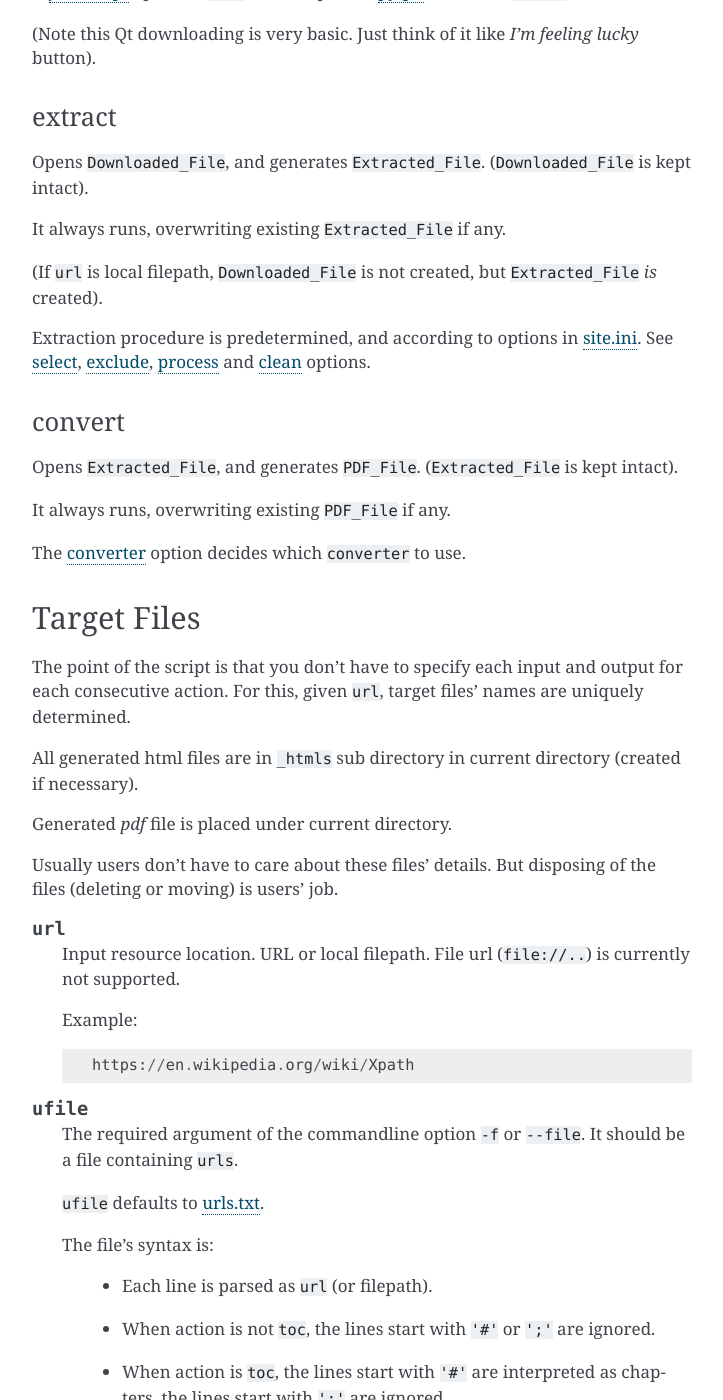
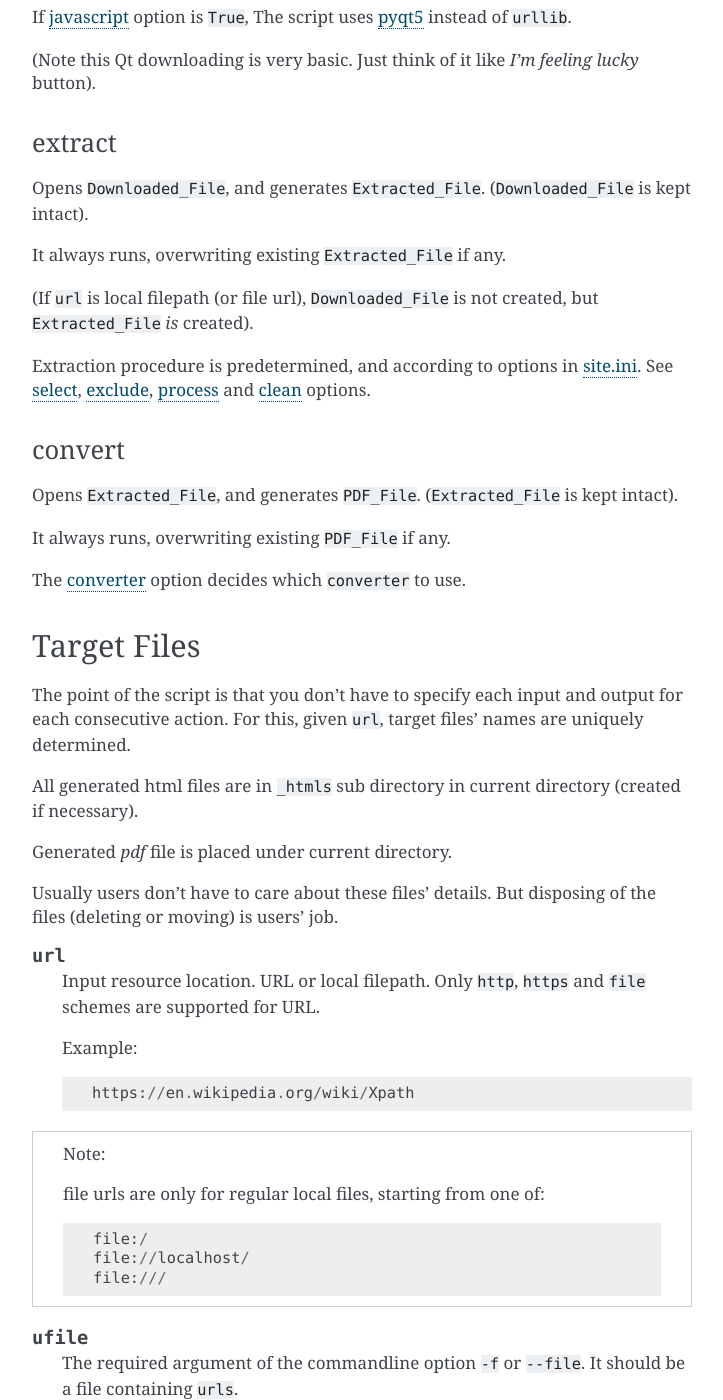
Before and after one commit to openandclose/tosixinch, a Sphinx documentation site: the page built from docs/overview.rst, in a window 1280 px wide and 1400 px high, scrolled down 1387 px. Shown: the whole window, without its empty margins (388-1111 px from the left). Built offline with Sphinx 7.4.7, drawn with Linux system fonts in a browser that asks for light colours; some of the changed text lies outside the part shown.

Commit message:
Add file url support for input

```diff
--- a/CHANGELOG.rst
+++ b/CHANGELOG.rst
@@ -45,6 +45,8 @@
 * Add add_extractors option (now only for man).
 
 * Add per-cmd hooks (pre_percmds and post_percmds).
+
+* Add file url support for input.
 
 **Remove:**
 
--- a/docs/overview.rst
+++ b/docs/overview.rst
@@ -56,7 +56,7 @@
 If `force_download <options.html#confopt-force_download>`__ is ``False`` (default),
 the script skips downloading if the file already exists.
 
-If ``url`` is a local filepath, it also does nothing.
+If ``url`` is a local filepath (or file url), it also does nothing.
 ``Downloaded_File`` is the same as ``url``.
 
 For the actual downloading, it just uses
@@ -80,7 +80,7 @@
 
 It always runs, overwriting existing ``Extracted_File`` if any.
 
-(If ``url`` is local filepath, ``Downloaded_File`` is not created,
+(If ``url`` is local filepath (or file url), ``Downloaded_File`` is not created,
 but ``Extracted_File`` *is* created).
 
 Extraction procedure is predetermined,
@@ -120,11 +120,19 @@
 .. dword:: url
 
     Input resource location. URL or local filepath.
-    File url (``file://..``) is currently not supported.
+    Only ``http``, ``https`` and ``file`` schemes are supported for URL.
 
     Example::
 
         https://en.wikipedia.org/wiki/Xpath
+
+.. note::
+
+    file urls are only for regular local files, starting from one of::
+
+        file:/
+        file://localhost/
+        file:///
 
 .. dword:: ufile
 
```
Also changed, not shown: 3 other files.
